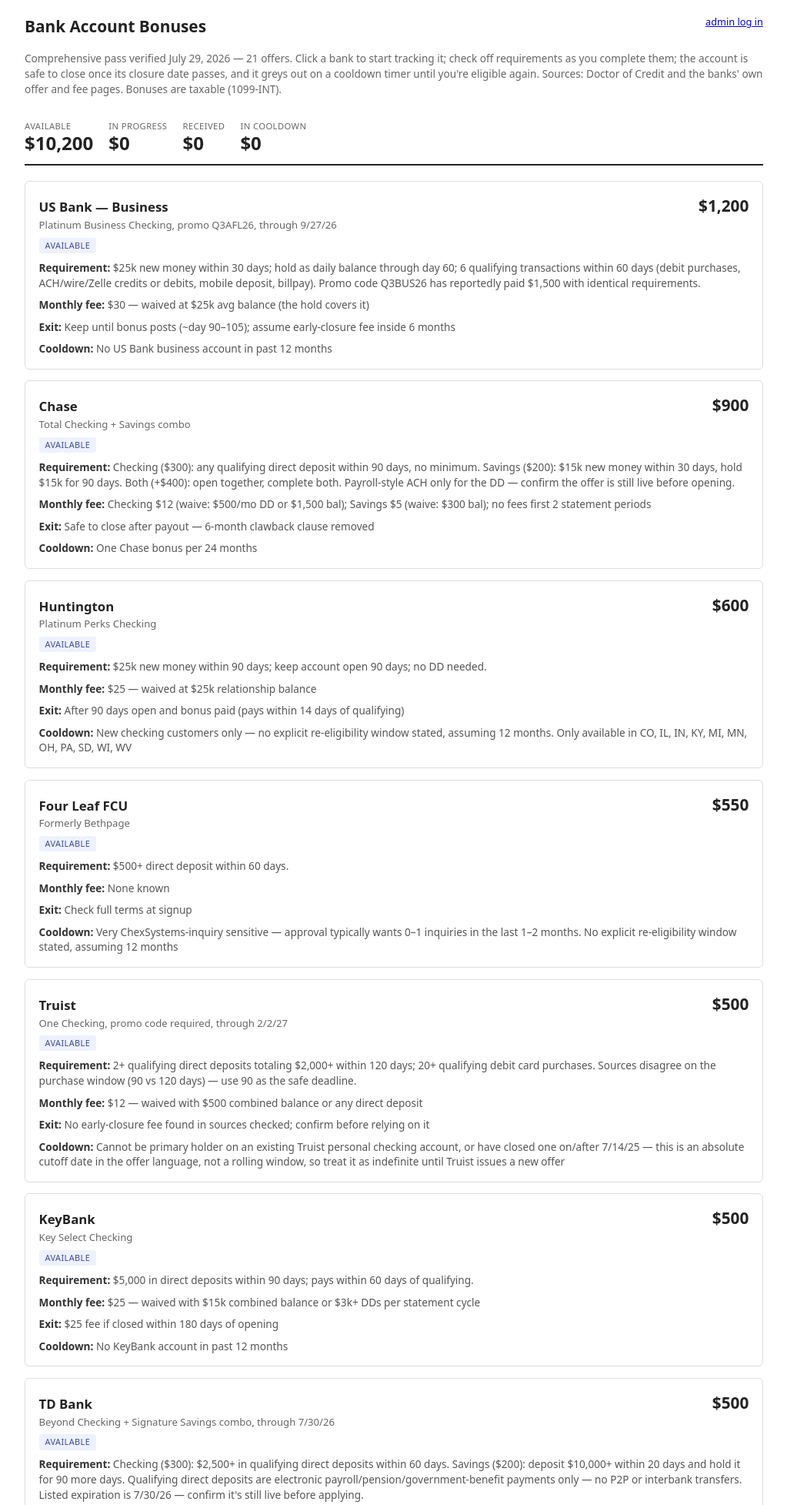
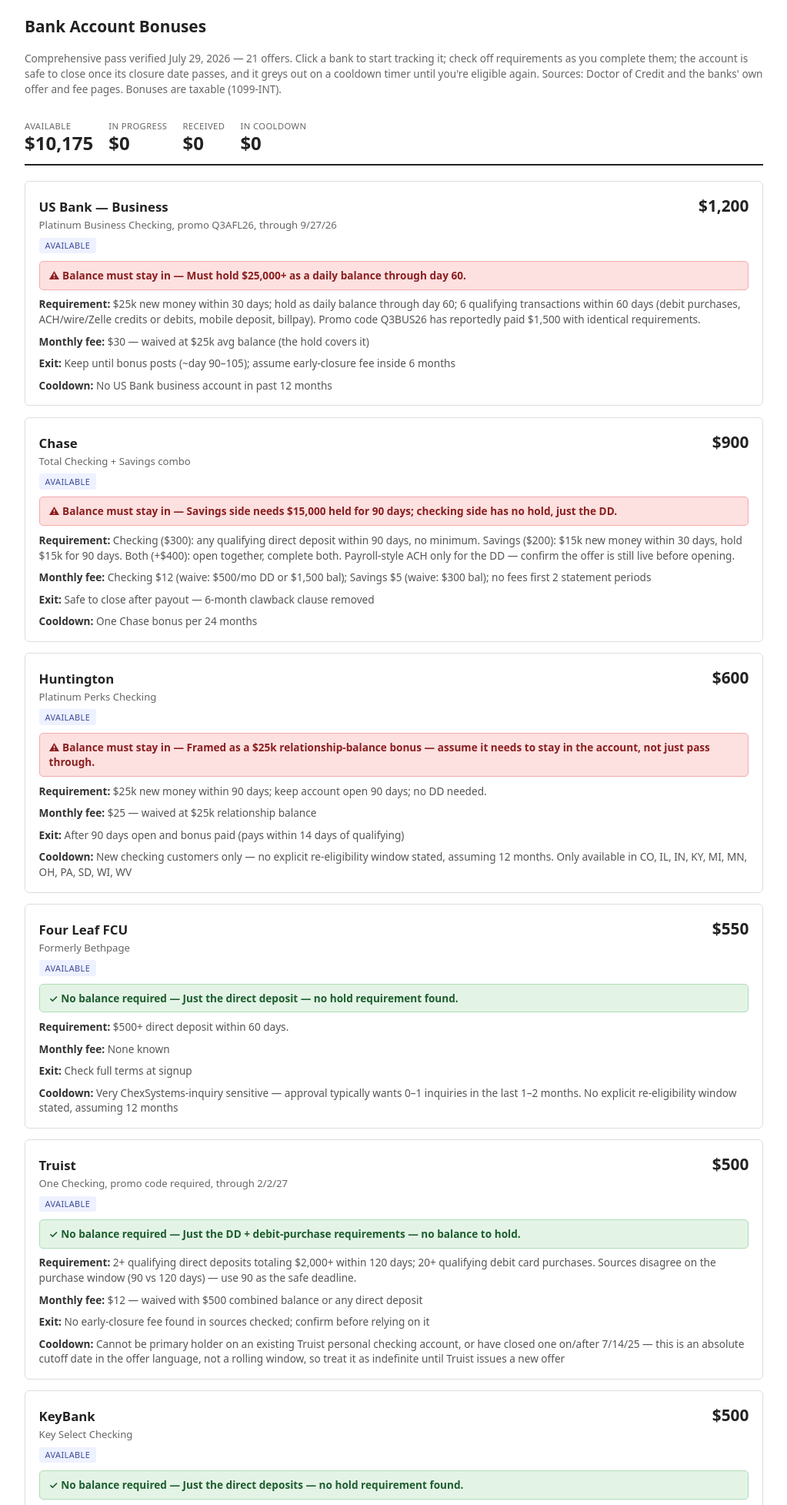
Before and after one commit to geewhy7/bank-bonuses, a Flask app: page /bonus in a window 1280 px wide. Shown: the top 1955 px of the page at 77% size, without its empty margins (128-1151 px from the left). Run offline with Flask 3, Linux system fonts and the light colour scheme.

Commit message:
Add balance-requirement badge, always-available close, and in-page editing
- Every bank now shows a prominent required/advisory/not_required badge on
  whether the bonus needs a maintained balance vs just clearing the
  account's own requirements; corrected Wells Fargo's actual current terms
  ($400, not $425, no balance hold needed) with a specific zero-balance
  closure-risk caution.
- Close account button is now always shown once a bonus is in progress,
  since real-world timing doesn't always match the computed closure date.
- Every catalog field (fees, requirement, cooldown, exit terms, the balance
  badge, and the underlying hold/cooldown day counts) is now editable from
  the admin view and persisted to a gitignored overrides layer, so catalog
  updates from upstream don't clobber personal edits.
- Removed the public "admin log in" link; log in by navigating to
  /bonus/login directly.

```diff
--- a/app.py
+++ b/app.py
@@ -15,11 +15,25 @@ BASE_DIR = Path(__file__).resolve().parent
 DATA_DIR = BASE_DIR / "data"
 DATA_DIR.mkdir(exist_ok=True)
 STATE_FILE = DATA_DIR / "state.json"
+OVERRIDES_FILE = DATA_DIR / "overrides.json"
 SECRET_KEY_FILE = DATA_DIR / "secret_key"
 
 BANKS_BY_ID = {b["id"]: b for b in BANKS}
 
 ADMIN_PASSWORD = os.environ.get("BONUS_ADMIN_PASSWORD")
+
+EDITABLE_FIELDS = [
+    "subtitle",
+    "bonus",
+    "requirement",
+    "monthly_fee",
+    "exit_text",
+    "cooldown_text",
+    "balance_status",
+    "balance_note",
+    "hold_days",
+    "cooldown_days",
+]
 
 
 def get_secret_key():
@@ -45,6 +59,27 @@ def save_state(state):
     STATE_FILE.write_text(json.dumps(state, indent=2))
 
 
+def load_overrides():
+    if OVERRIDES_FILE.exists():
+        return json.loads(OVERRIDES_FILE.read_text())
+    return {}
+
+
+def save_overrides(overrides):
+    OVERRIDES_FILE.write_text(json.dumps(overrides, indent=2))
+
+
+def effective_banks():
+    """BANKS merged with any saved per-field overrides."""
+    overrides = load_overrides()
+    out = []
+    for b in BANKS:
+        merged = dict(b)
+        merged.update(overrides.get(b["id"], {}))
+        out.append(merged)
+    return out
+
+
 def is_admin():
     return bool(session.get("admin"))
 
@@ -58,12 +93,12 @@ def today_iso():
     return date.today().isoformat()
 
 
-def normalize_state(state):
+def normalize_state(state, banks_by_id):
     """Flip any bank whose cooldown has elapsed back to available. Returns
     True if the state dict was changed (caller should persist it)."""
     changed = False
     for bank_id, st in state.items():
-        bank = BANKS_BY_ID.get(bank_id)
+        bank = banks_by_id.get(bank_id)
         if not bank or st.get("status") != "closed":
             continue
         cooldown_days = bank["cooldown_days"]
@@ -140,11 +175,13 @@ def logout():
 @app.route("/bonus")
 @app.route("/bonus/")
 def index():
+    banks = effective_banks()
+    banks_by_id = {b["id"]: b for b in banks}
     state = load_state()
-    if normalize_state(state):
+    if normalize_state(state, banks_by_id):
         save_state(state)
 
-    views = [bank_view(b, state) for b in BANKS]
+    views = [bank_view(b, state) for b in banks]
     views.sort(key=lambda v: (v["sort_priority"], -v["bonus"]))
 
     totals = {"available": 0, "in_progress": 0, "received": 0, "cooldown": 0}
@@ -251,5 +288,45 @@ def close_bank(bank_id):
     return redirect(url_for("index"))
 
 
+@app.route("/bonus/api/edit/<bank_id>", methods=["POST"])
+def edit_bank(bank_id):
+    require_admin()
+    if bank_id not in BANKS_BY_ID:
+        abort(404)
+
+    overrides = load_overrides()
+    entry = {}
+
+    for field in ("subtitle", "requirement", "monthly_fee", "exit_text", "cooldown_text", "balance_note"):
+        value = request.form.get(field, "").strip()
+        if value:
+            entry[field] = value
+
+    balance_status = request.form.get("balance_status", "")
+    if balance_status in ("required", "advisory", "not_required"):
+        entry["balance_status"] = balance_status
+
+    for field in ("bonus", "hold_days"):
+        value = request.form.get(field, "").strip()
+        if value:
+            try:
+                entry[field] = int(value)
+            except ValueError:
+                abort(400)
+
+    cooldown_days = request.form.get("cooldown_days", "").strip()
+    if cooldown_days.lower() in ("never", "none"):
+        entry["cooldown_days"] = None
+    elif cooldown_days:
+        try:
+            entry["cooldown_days"] = int(cooldown_days)
+        except ValueError:
+            abort(400)
+
+    overrides[bank_id] = entry
+    save_overrides(overrides)
+    return redirect(url_for("index"))
+
+
 if __name__ == "__main__":
     app.run(host="127.0.0.1", port=8935)
--- a/templates/index.html
+++ b/templates/index.html
@@ -44,9 +44,16 @@
   .closure-badge.pending{background:#fff3cd;border:1px solid #ffe08a;color:#7a5c00}
   .closure-badge.ready{background:#d4edda;border:1px solid #a3d9ae;color:#1e5e2f}
 
+  .balance-badge{margin-top:.6rem;padding:.5rem .75rem;border-radius:5px;font-weight:600;font-size:.85rem}
+  .balance-badge.required{background:#fde0e0;border:1px solid #f3aaaa;color:#8a1f1f}
+  .balance-badge.advisory{background:#fff3cd;border:1px solid #ffe08a;color:#7a5c00}
+  .balance-badge.not_required{background:#e3f4e6;border:1px solid #aedcb6;color:#1e5e2f}
+
   .row-actions{margin-top:.7rem;display:flex;gap:.6rem;align-items:center;flex-wrap:wrap}
   .btn{padding:.45rem .9rem;font-size:.85rem;border:none;border-radius:4px;background:#222;color:#fff;cursor:pointer}
   .btn:hover{background:#000}
+  .btn.secondary{background:#fff;color:#444;border:1px solid #ccc}
+  .btn.secondary:hover{background:#f5f5f5}
 
   .started-row{display:flex;align-items:center;gap:.5rem;font-size:.85rem;color:#555;margin-top:.6rem}
   .started-row input[type=date]{padding:.25rem .35rem;font-size:.85rem;border:1px solid #ccc;border-radius:3px}
@@ -55,8 +62,17 @@
 
   .cooldown-info{margin-top:.5rem;font-size:.85rem;color:#888}
 
+  details.edit{margin-top:.8rem}
+  details.edit summary{font-size:.8rem;color:#666;cursor:pointer;user-select:none}
+  .edit-form{margin-top:.6rem;display:grid;gap:.5rem}
+  .edit-form label{font-size:.75rem;text-transform:uppercase;letter-spacing:.03em;color:#888;display:block;margin-bottom:.15rem}
+  .edit-form input[type=text],.edit-form input[type=number],.edit-form textarea,.edit-form select{width:100%;box-sizing:border-box;padding:.4rem .5rem;font-size:.85rem;border:1px solid #ccc;border-radius:4px;font-family:inherit}
+  .edit-form textarea{min-height:3.2em;resize:vertical}
+  .edit-grid{display:grid;grid-template-columns:1fr 1fr;gap:.5rem}
+
   @media (max-width:600px){
     .card-head{flex-direction:column;gap:.15rem}
+    .edit-grid{grid-template-columns:1fr}
   }
 </style>
 </head>
@@ -64,14 +80,12 @@
 
 <div class="topbar">
   <h1 style="margin-top:1.2rem">Bank Account Bonuses</h1>
+  {% if is_admin %}
   <div class="authlink" style="margin-top:1.2rem">
-    {% if is_admin %}
     logged in &middot;
     <form method="post" action="{{ url_for('logout') }}"><button type="submit">log out</button></form>
-    {% else %}
-      <a href="{{ url_for('login') }}">admin log in</a>
+  </div>
   {% endif %}
-  </div>
 </div>
 <p class="sub">Comprehensive pass verified July 29, 2026 — {{ banks|length }} offers. Click a bank to start tracking it; check off requirements as you complete them; the account is safe to close once its closure date passes, and it greys out on a cooldown timer until you're eligible again. Sources: Doctor of Credit and the banks' own offer and fee pages. Bonuses are taxable (1099-INT).</p>
 
@@ -97,6 +111,11 @@
       {% endif %}
     </div>
     <div class="amount">${{ "{:,}".format(b.bonus) }}</div>
+  </div>
+
+  <div class="balance-badge {{ b.balance_status }}">
+    {% if b.balance_status == 'required' %}&#9888; Balance must stay in{% elif b.balance_status == 'advisory' %}&#9679; No balance required, but{% else %}&#10003; No balance required{% endif %}
+    — {{ b.balance_note }}
   </div>
 
   <div class="detail"><b>Requirement:</b> {{ b.requirement }}</div>
@@ -153,6 +172,9 @@
 
     {% if b.can_close %}
       <div class="closure-badge ready">Safe to close — eligible since {{ b.safe_close_date }}</div>
+    {% else %}
+      <div class="closure-badge pending">Safe to close on {{ b.safe_close_date }} (you can still close it early below if you've already wrapped it up)</div>
+    {% endif %}
     {% if is_admin %}
     <div class="row-actions">
       <form method="post" action="{{ url_for('close_bank', bank_id=b.id) }}">
@@ -160,15 +182,73 @@
       </form>
     </div>
     {% endif %}
-    {% else %}
-      <div class="closure-badge pending">Safe to close on {{ b.safe_close_date }}</div>
-    {% endif %}
 
   {% else %}
     <div class="cooldown-info">
       Closed {{ b.closed_date }}{% if b.eligible_again %} — eligible again {{ b.eligible_again }}{% else %} — one-time bonus, not eligible again{% endif %}
     </div>
   {% endif %}
+
+  {% if is_admin %}
+  <details class="edit">
+    <summary>Edit details</summary>
+    <form method="post" action="{{ url_for('edit_bank', bank_id=b.id) }}" class="edit-form">
+      <div class="edit-grid">
+        <div>
+          <label>Subtitle</label>
+          <input type="text" name="subtitle" value="{{ b.subtitle }}">
+        </div>
+        <div>
+          <label>Bonus ($)</label>
+          <input type="number" name="bonus" value="{{ b.bonus }}">
+        </div>
+      </div>
+      <div>
+        <label>Requirement</label>
+        <textarea name="requirement">{{ b.requirement }}</textarea>
+      </div>
+      <div>
+        <label>Monthly fee</label>
+        <textarea name="monthly_fee">{{ b.monthly_fee }}</textarea>
+      </div>
+      <div>
+        <label>Exit</label>
+        <textarea name="exit_text">{{ b.exit_text }}</textarea>
+      </div>
+      <div>
+        <label>Cooldown</label>
+        <textarea name="cooldown_text">{{ b.cooldown_text }}</textarea>
+      </div>
+      <div class="edit-grid">
+        <div>
+          <label>Balance status</label>
+          <select name="balance_status">
+            <option value="required" {{ 'selected' if b.balance_status == 'required' }}>Required</option>
+            <option value="advisory" {{ 'selected' if b.balance_status == 'advisory' }}>Advisory</option>
+            <option value="not_required" {{ 'selected' if b.balance_status == 'not_required' }}>Not required</option>
+          </select>
+        </div>
+        <div>
+          <label>Balance note</label>
+          <input type="text" name="balance_note" value="{{ b.balance_note }}">
+        </div>
+      </div>
+      <div class="edit-grid">
+        <div>
+          <label>Hold days (to closure date)</label>
+          <input type="number" name="hold_days" value="{{ b.hold_days }}">
+        </div>
+        <div>
+          <label>Cooldown days (blank field default, "never" = one-time)</label>
+          <input type="text" name="cooldown_days" value="{{ b.cooldown_days if b.cooldown_days is not none else 'never' }}">
+        </div>
+      </div>
+      <div>
+        <button type="submit" class="btn secondary">Save changes</button>
+      </div>
+    </form>
+  </details>
+  {% endif %}
 </div>
 {% endfor %}
 
```
Also changed, not shown: banks.py (+50 -4 lines), README.md, 1 other file. Lines whose indentation alone changed are shown as unchanged.
